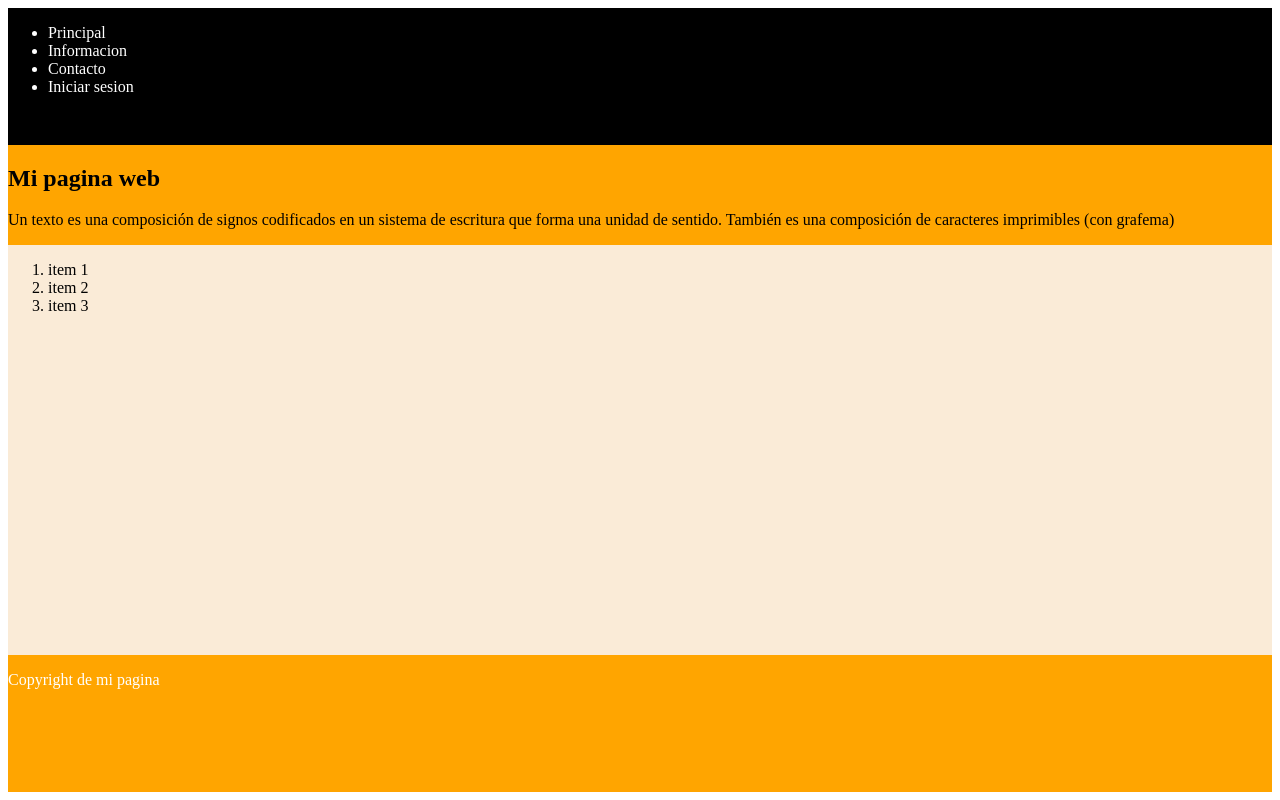
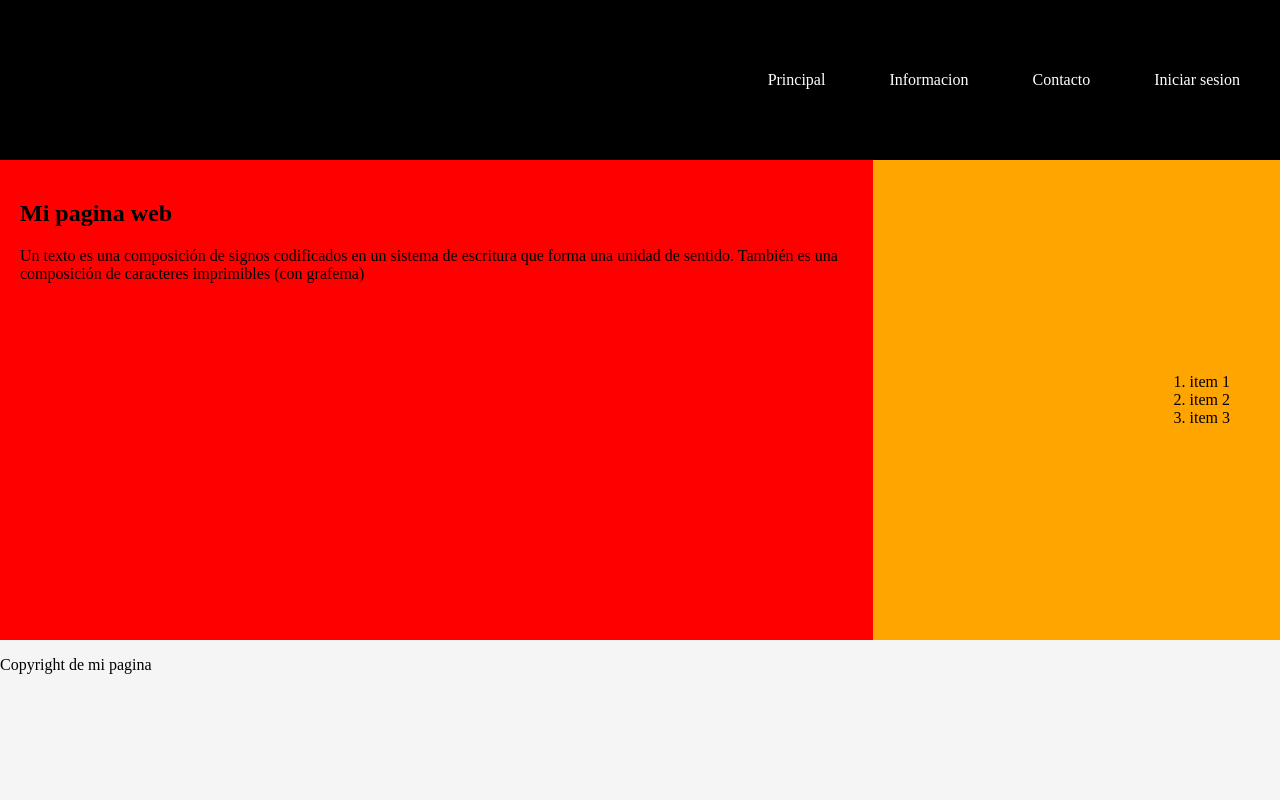
Before and after one commit to DiegoFlores123/app, a plain HTML site: page index.html in a window 1280 px wide. Drawn offline with Linux system fonts and the light colour scheme.

Commit message:
Version 1.3

```diff
--- a/index.html
+++ b/index.html
@@ -13,6 +13,7 @@
         display: flex;
         flex-direction: column;
         height: 100%;
+        margin: 0%;
     }
     header
     {
@@ -20,26 +21,48 @@
         height: 20%;
         color: white;
         background-color: black;
+        padding-right: 40px;
+        justify-content: flex-end;
+        align-items: center;
     }
-    #container
+    #contenedor
+    {
+        height: 60%;
+        color: black;
+        background-color: red;
+        display: flex;
+    }
+    #principal
+    {
+        width: 70%;
+        margin: 20px;
+    }
+    .lateral
     {
         display: flex;
-        height: 60%;
-        color: black;
-        background-color: antiquewhite;
+        background-color: orange;
+        width: 30%;
+        align-items: center;
+        justify-content: right;
+        padding-right: 50px;
     }
     .pie_pagina
     {
         display: flex;
-        background-color: orange;
+        background-color: whitesmoke;
         height: 20%;
-        color: white;
+        color: black;
     }
-    .lateral
+    ul li
     {
-        display: flex;
-        background-color: aqua;
+        margin-left: 60px ;
+        display: inline;
     }
+    ul li:hover
+    {
+        background-color: blueviolet;
+    }
+
     </style>
 
 </head>
@@ -57,15 +80,14 @@
     </nav>
 </header>
 
-<section  style="background-color: orange;">
-    <h1>Mi pagina web</h1>
-    <p>Un texto es una composición de signos codificados en un sistema de escritura que forma una unidad de sentido. También es una composición de caracteres imprimibles (con grafema)</p>
-    <!-- <img id="Imagen1" src="image/descargar.jfif" alt="" srcset=""> -->
-    <!-- <img id="imagen2" src="image/descargar.jfif" alt="" srcset=""> -->
-</section>
-
-<div id="container" class="container">
-    <aside id="lateral">
+<div id="contenedor">
+    <section id="principal">
+        <h1>Mi pagina web</h1>
+        <p>
+            Un texto es una composición de signos codificados en un sistema de escritura que forma una unidad de sentido. También es una composición de caracteres imprimibles (con grafema)
+        </p>
+    </section>
+    <aside class="lateral">
         <ol>
             <li>item 1</li>
             <li>item 2</li>
```
